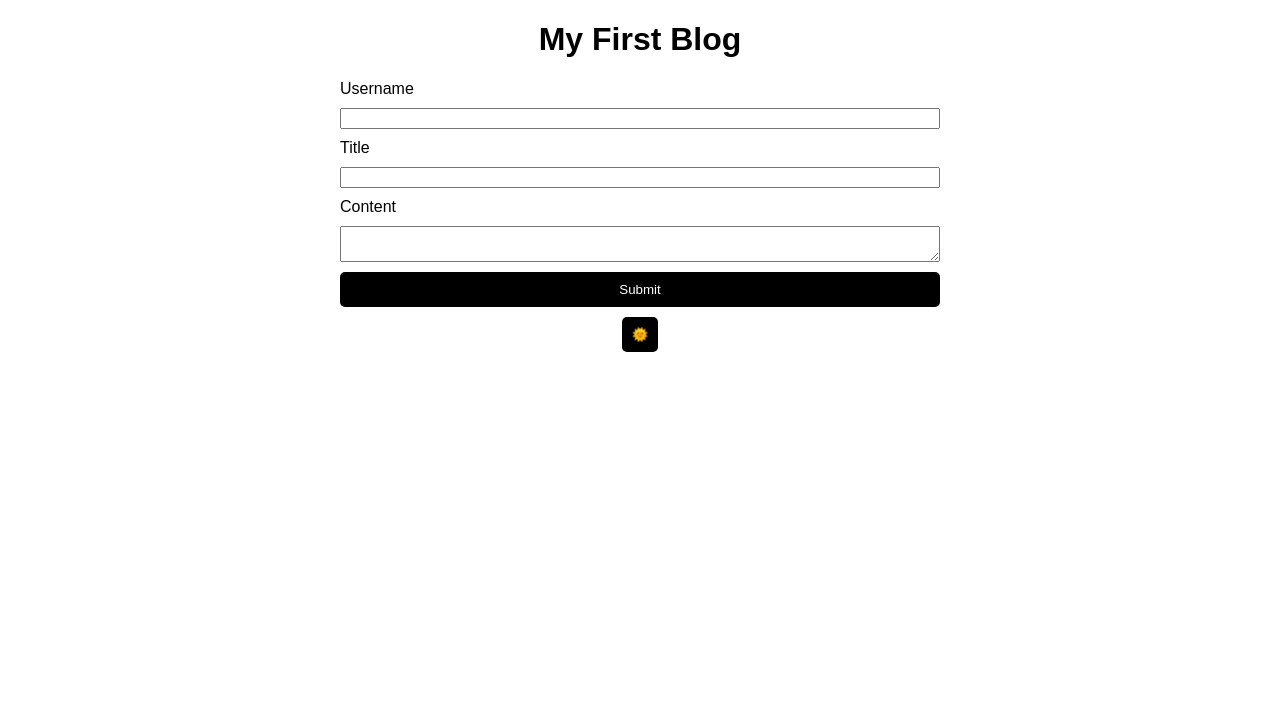
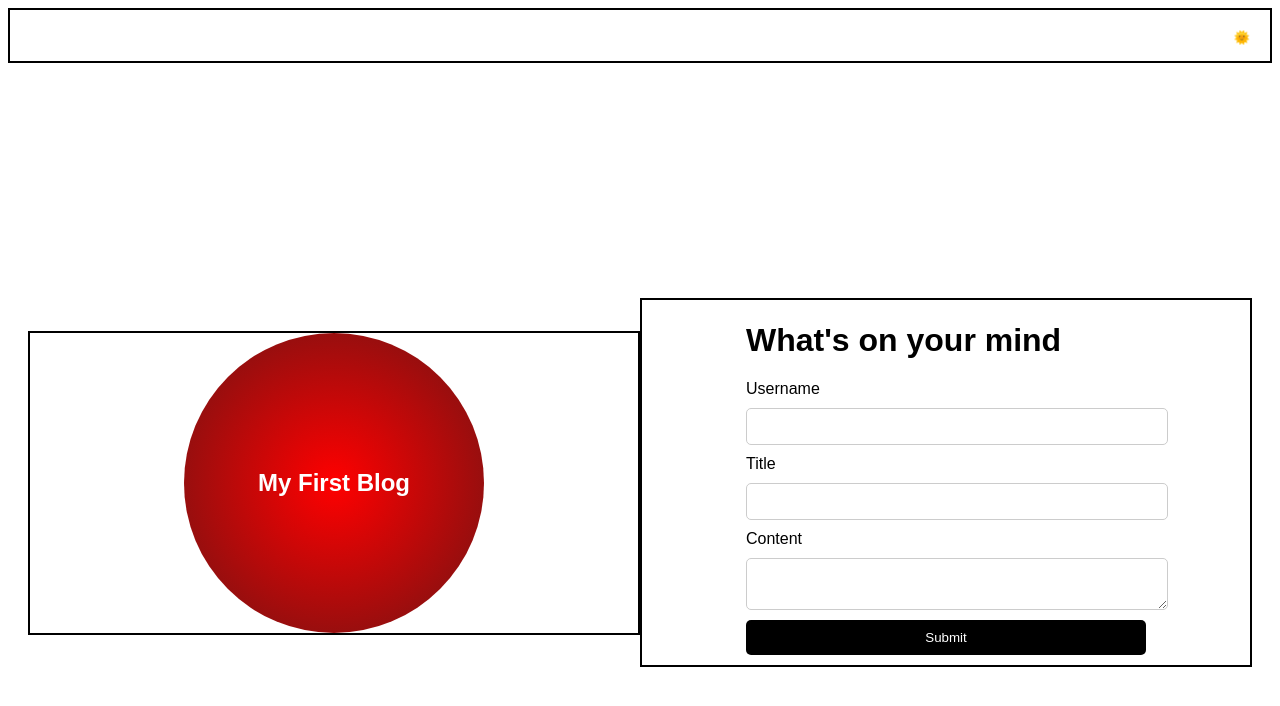
Before and after one commit to johnwgomez/personal-blog-final, a plain HTML site: page index.html in a window 1280 px wide. Drawn offline with Linux system fonts and the light colour scheme.

Commit message:
styled the index page as much as i could. having trouble getting to look exactly like the example

```diff
--- a/Assets/css/form.css
+++ b/Assets/css/form.css
@@ -1,18 +1,34 @@
 form {
   display: flex;
   flex-direction: column;
-  max-width: 600px;
-  margin: auto;
+  max-width: 400px;
+  width: 100%;
 }
 
-label, input, textarea, button {
+label,
+input,
+textarea,
+button {
   margin-bottom: 10px;
 }
 
+input,
+textarea {
+  padding: 10px;
+  border: 1px solid #ccc;
+  border-radius: 5px;
+  width: 100%;
+}
+
 button {
-  padding: 10px;
   background-color: black;
   color: white;
   border: none;
+  padding: 10px;
+  cursor: pointer;
   border-radius: 5px;
 }
+
+button:hover {
+  background-color: #e10000;
+}
--- a/Assets/css/style.css
+++ b/Assets/css/style.css
@@ -9,10 +9,65 @@ body {
   color: white;
 }
 
-header, footer {
+header,
+footer {
   text-align: center;
+  position: relative;
+  border: 2px solid black;
+  padding: 2px;
+
+}
+
+header h1 {
+  display: inline-block;
+  border: 0px solid black;
+}
+
+#theme-toggle {
+  position: absolute;
+  right: 10px;
+  top: 10px;
+  cursor: pointer;
+  background: none;
+  border: none;
 }
 
 button {
+  padding: 10px;
+  background-color: black;
+  color: white;
+  border: none;
+  border-radius: 5px;
   cursor: pointer;
 }
+
+.container {
+  display: flex;
+  justify-content: space-between;
+  align-items: center;
+  height: 100vh;
+  padding: 20px;
+}
+
+.left-panel,
+.right-panel {
+  flex: 1;
+  display: flex;
+  justify-content: center;
+  align-items: center;
+  border: 2px solid black;
+}
+
+.circle {
+  width: 300px;
+  height: 300px;
+  background: radial-gradient(circle, rgb(255, 0, 0), rgb(110, 20, 20));
+  border-radius: 50%;
+  display: flex;
+  justify-content: center;
+  align-items: center;
+  font-size: 24px;
+  text-align: center;
+  color: white;
+  font-weight: bold;
+}
--- a/Assets/js/logic.js
+++ b/Assets/js/logic.js
@@ -1,4 +1,9 @@
 document.getElementById('theme-toggle').addEventListener('click', function () {
   document.body.classList.toggle('dark-mode');
-  this.textContent = document.body.classList.contains('dark-mode') ? '🌙' : '🌞';
+
+  if (document.body.classList.contains('dark-mode')) {
+    this.textContent = '🌙';
+  } else {
+    this.textContent = '🌞';
+  }
 });
--- a/index.html
+++ b/index.html
@@ -1,18 +1,27 @@
 <!DOCTYPE html>
 <html lang="en">
+
 <head>
   <meta charset="UTF-8">
   <meta name="viewport" content="width=device-width, initial-scale=1.0">
-    <title>My First Blog</title>
+  <title>John's Blog</title>
   <link rel="stylesheet" href="assets/css/style.css">
   <link rel="stylesheet" href="assets/css/form.css">
 </head>
+
 <body>
   <header>
-        <h1>My First Blog</h1>
+    <h1></h1>
+    <button id="theme-toggle">🌞</button>
   </header>
-    <main>
+  <main class="container">
+    <div class="left-panel">
+      <div class="circle">My First Blog</div>
+    </div>
+    <div class="right-panel">
       <form id="blog-form">
+
+        <h1>What's on your mind</h1>
         <label for="username">Username</label>
         <input type="text" id="username" required>
 
@@ -24,11 +33,10 @@
 
         <button type="submit">Submit</button>
       </form>
+    </div>
   </main>
-    <footer>
-        <button id="theme-toggle">🌞</button>
-    </footer>
   <script src="assets/js/form.js"></script>
   <script src="assets/js/logic.js"></script>
 </body>
+
 </html>
```
Also changed, not shown: Assets/js/form.js (line endings or trailing spaces). Lines whose indentation alone changed are shown as unchanged.
